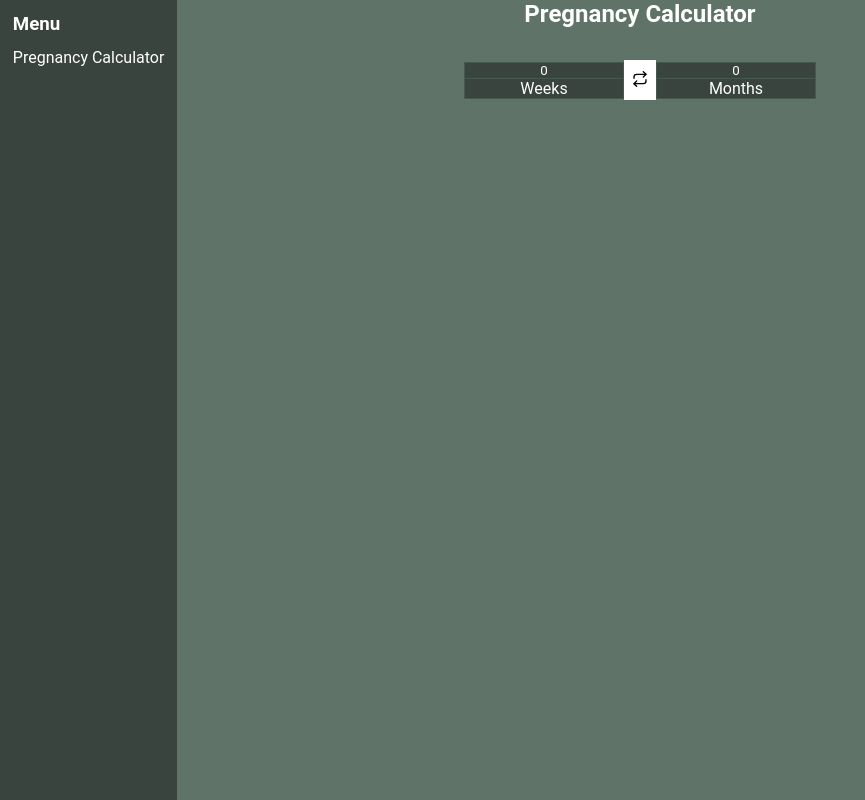
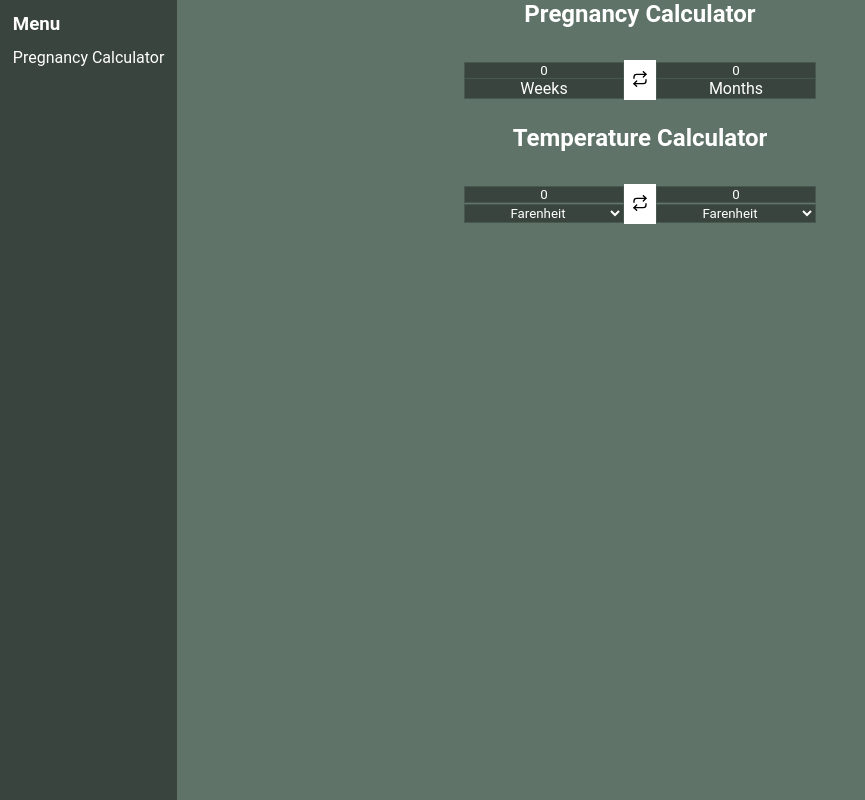
Before and after one commit to esthereis/calculators, a React (Create React App) app: page / in a window 1280 px wide. Shown: the whole page, without its empty margins (0-865 px from the left). Built offline with nearby package versions, Linux system fonts and the light colour scheme.

Commit message:
Beginning to implement Temperature Calculator

```diff
--- a/src/App.css
+++ b/src/App.css
@@ -28,7 +28,8 @@
 }
 
 .inputGroup input,
-.inputGroup label {
+.inputGroup label,
+.inputGroup select {
   width: 100%;
 
   box-sizing: border-box;
--- a/src/App.jsx
+++ b/src/App.jsx
@@ -1,35 +1,21 @@
 import './App.css';
 
 //react
-import { useState } from 'react';
 import { Helmet } from 'react-helmet';
 
 //fonts
+import './assets/fonts/Roboto-Bold.ttf';
 import './assets/fonts/Roboto-Regular.ttf';
-import './assets/fonts/Roboto-Bold.ttf';
 
 //icon
-import repeat from './assets/repeat.svg';
 
 //components
-import { Input } from './components/Input';
+import { PregnancyCalculator } from './components/calculatorComponents/PregnancyCalculator';
+import { NavMenu } from './components/NavMenu';
+import { TemperatureCalculator } from './components/calculatorComponents/TemperatureCalculator';
 
 //
 function App() {
-  const [weeks, setWeeks] = useState();
-  const [months, setMonths] = useState();
-  const [rowClassName, setRowClassName] = useState('row');
-
-  function convertToMonths(weeks) {
-    setWeeks(weeks);
-    setMonths(weeks / 4);
-  }
-
-  function convertToWeeks(months) {
-    setMonths(months);
-    setWeeks(months * 4);
-  }
-
   return (
     <div className='container'>
       <Helmet>
@@ -40,37 +26,10 @@ function App() {
         <style>{'body { background-color: #5F7368; }'}</style>
       </Helmet>
 
-      <nav className='sideBar'>
-        <h3>Menu</h3>
-        <p>Pregnancy Calculator</p>
-      </nav>
+      <NavMenu />
 
-      <h2 className='h2Title'>Pregnancy Calculator</h2>
-
-      <div className={rowClassName}>
-        <Input
-          title='Weeks'
-          value={weeks}
-          onChange={event => convertToMonths(event.target.value)}
-        />
-
-        <button
-          class='exchangeButton'
-          onClick={() =>
-            rowClassName === 'row'
-              ? setRowClassName('rowReverse')
-              : setRowClassName('row')
-          }
-        >
-          <img class='exchangeIcon' src={repeat} alt='Exchange' />
-        </button>
-
-        <Input
-          title='Months'
-          value={months}
-          onChange={event => convertToWeeks(event.target.value)}
-        />
-      </div>
+      <PregnancyCalculator />
+      <TemperatureCalculator />
     </div>
   );
 }
--- /dev/null
+++ b/src/components/NavMenu.jsx
@@ -0,0 +1,10 @@
+export function NavMenu({ onMenuChange }) {
+  return (
+    <nav className='sideBar'>
+      <h3>Menu</h3>
+      <p onClick={() => onMenuChange('pregancyCalculator')}>
+        Pregnancy Calculator
+      </p>
+    </nav>
+  );
+}
--- /dev/null
+++ b/src/components/Select.jsx
@@ -0,0 +1,13 @@
+export function Select({ value, onChange, selectValue, onSelect }) {
+  return (
+    <div className='inputGroup'>
+      <input type='text' placeholder='0' value={value} onChange={onChange} />
+
+      <select name='temperatureTitle' value={selectValue} onSelect={onSelect}>
+        <option value='farenheit'>Farenheit</option>
+        <option value='celsius'>Celsius</option>
+        <option value='kelvin'>Kelvin</option>
+      </select>
+    </div>
+  );
+}
--- /dev/null
+++ b/src/components/calculatorComponents/PregnancyCalculator.jsx
@@ -0,0 +1,50 @@
+import { Input } from '../Input';
+import { useState } from 'react';
+//icon
+import repeat from '../../assets/repeat.svg';
+
+export function PregnancyCalculator() {
+  const [weeks, setWeeks] = useState();
+  const [months, setMonths] = useState();
+  const [rowClassName, setRowClassName] = useState('row');
+
+  function convertToMonths(weeks) {
+    setWeeks(weeks);
+    setMonths(weeks / 4);
+  }
+
+  function convertToWeeks(months) {
+    setMonths(months);
+    setWeeks(months * 4);
+  }
+  return (
+    <>
+      <h2 className='h2Title'>Pregnancy Calculator</h2>
+
+      <div className={rowClassName}>
+        <Input
+          title='Weeks'
+          value={weeks}
+          onChange={event => convertToMonths(event.target.value)}
+        />
+
+        <button
+          class='exchangeButton'
+          onClick={() =>
+            rowClassName === 'row'
+              ? setRowClassName('rowReverse')
+              : setRowClassName('row')
+          }
+        >
+          <img class='exchangeIcon' src={repeat} alt='Exchange' />
+        </button>
+
+        <Input
+          title='Months'
+          value={months}
+          onChange={event => convertToWeeks(event.target.value)}
+        />
+      </div>
+    </>
+  );
+}
--- /dev/null
+++ b/src/components/calculatorComponents/TemperatureCalculator.jsx
@@ -0,0 +1,67 @@
+import { Select } from '../Select';
+import { useState } from 'react';
+//icon
+import repeat from '../../assets/repeat.svg';
+
+export function TemperatureCalculator() {
+  const [celsius, setCelsius] = useState();
+  const [farenheit, setFarenheit] = useState();
+  const [kelvin, setKelvin] = useState();
+  const [selecBase, setSelectBase] = useState();
+  const [selectTarget, setSelectTarget] = useState();
+  const [rowClassName, setRowClassName] = useState('row');
+
+  //
+  function celsiusToFarenheit(celsius) {
+    setCelsius(celsius);
+    setFarenheit(celsius * 1.8 + 32);
+  }
+
+  //
+  function farenheitToCelsius(farenheit) {
+    setFarenheit(farenheit);
+    setCelsius((farenheit - 32) / 1.8);
+  }
+
+  function celsiusToKelvin(celsius) {
+    setCelsius(celsius);
+    setKelvin(celsius + 273.15);
+  }
+
+  function kelvinToCelsius(kelvin) {
+    setKelvin(kelvin);
+    setCelsius(kelvin - 273.15);
+  }
+
+  return (
+    <>
+      <h2 className='h2Title'>Temperature Calculator</h2>
+
+      <div className={rowClassName}>
+        <Select
+          title='Celsius'
+          value={celsius}
+          onChange={event => celsiusToFarenheit(event.target.value)}
+          onSelect={event => setSelectBase(event.target.value)}
+        />
+
+        <button
+          class='exchangeButton'
+          onClick={() =>
+            rowClassName === 'row'
+              ? setRowClassName('rowReverse')
+              : setRowClassName('row')
+          }
+        >
+          <img class='exchangeIcon' src={repeat} alt='Exchange' />
+        </button>
+
+        <Select
+          title='Farenheit'
+          value={farenheit}
+          onChange={event => farenheitToCelsius(event.target.value)}
+        />
+      </div>
+    </>
+  );
+}
```
